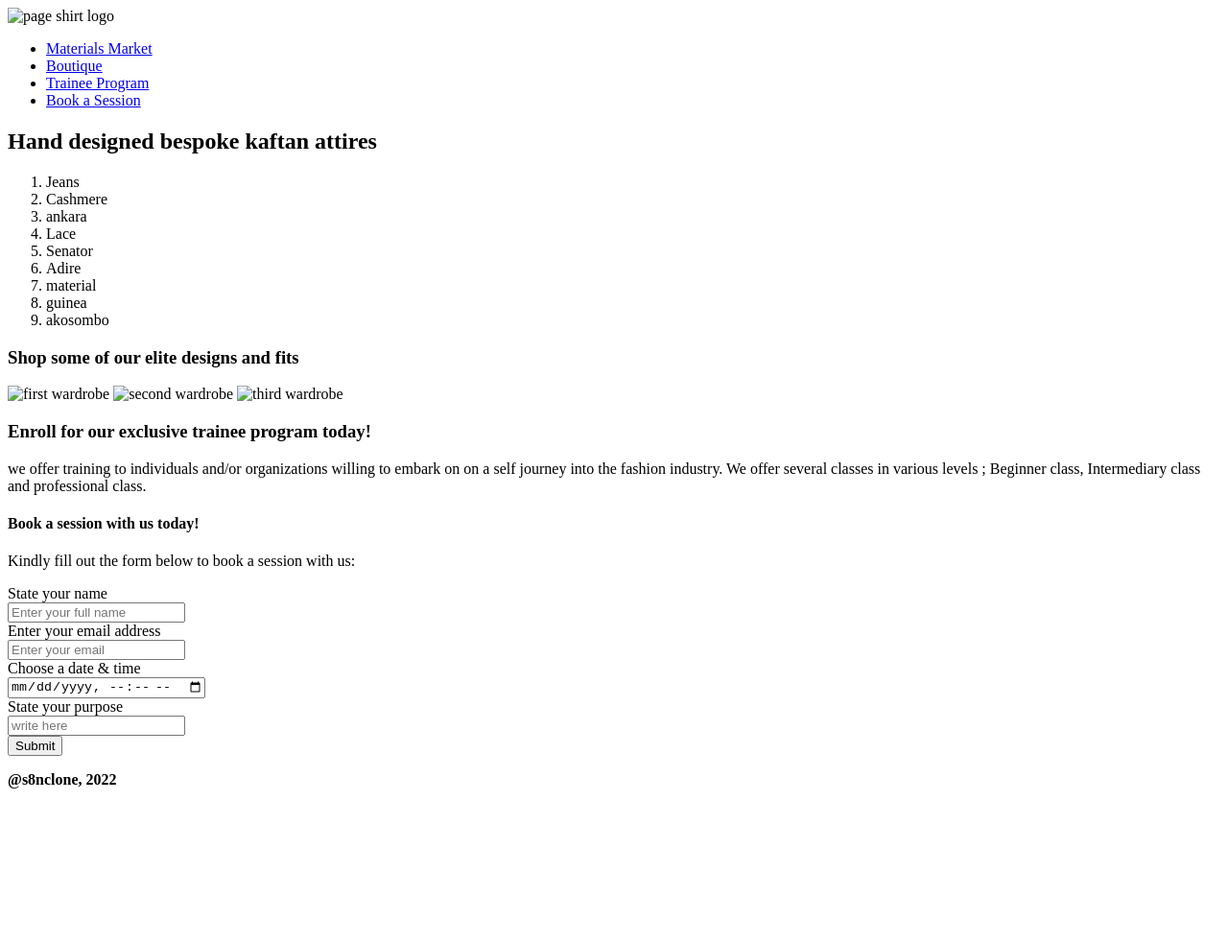
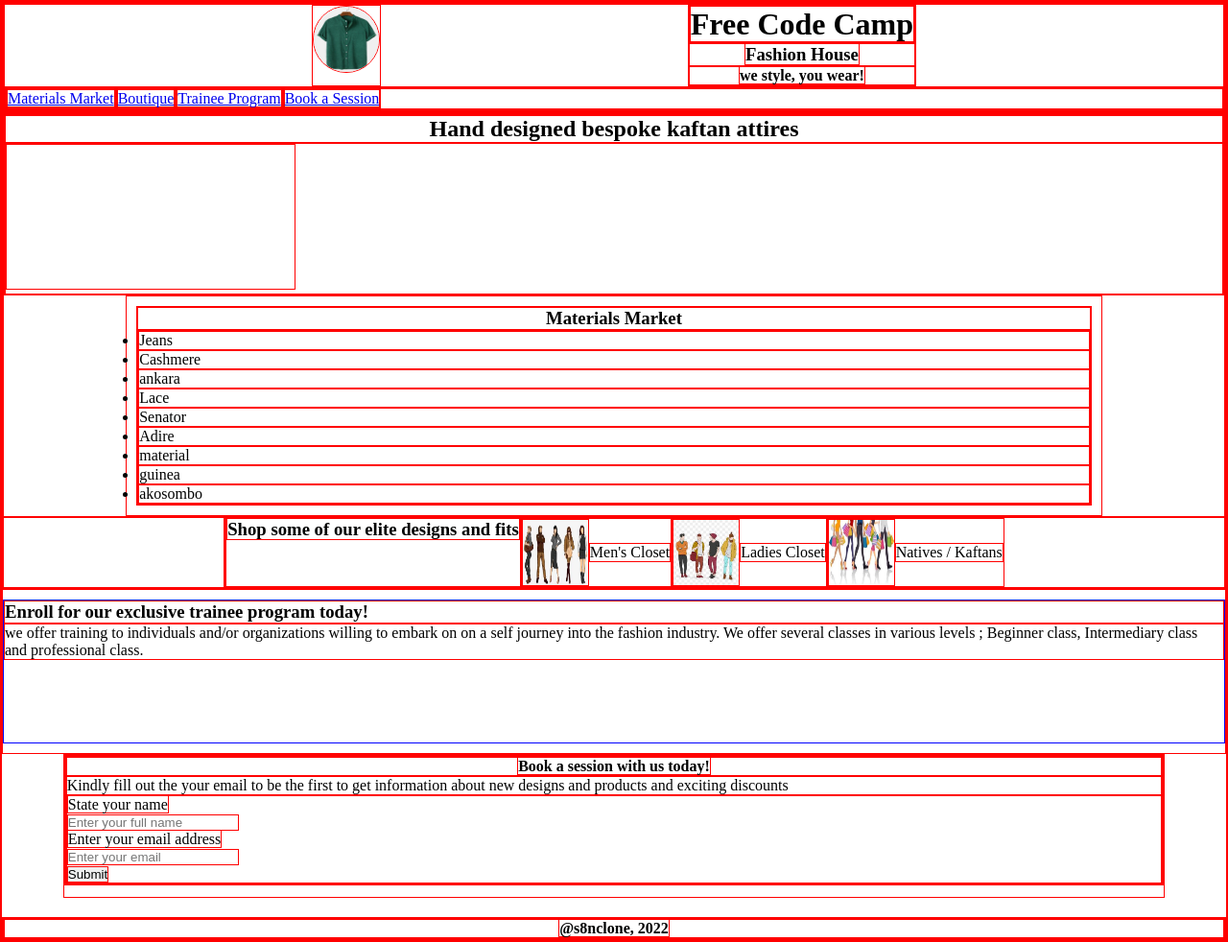
Before and after one commit to s8nclone/free-code-landing, a plain HTML site: page index.html in a window 1280 px wide. Shown: the whole page at 96% size. Before the commit the page ends 838 px from the top, so only its background shows below. Drawn offline with Linux system fonts and the light colour scheme.

Commit message:
making page layout

```diff
--- a/fcclanding.css
+++ b/fcclanding.css
@@ -1,7 +1,114 @@
 * {
+    padding:0;
+    margin:0;
     box-sizing:border-box;
+    border:1px solid red;
 }
+
+body {
+
+}
+
+.header-container {
+    display:flex;
+    margin:0 auto;
+    justify-content:space-around;
+    flex-wrap:wrap;
+    height:fit-content;
+    width:100%;
+}
+
+.logo {
+    display:flex;
+    justify-content: space-evenly;
+    width:100%;
+}
+
 .header-img{
-    height:15px;
-    width:15px;
+    height:70px;
+    width:70px;
+    border-radius:50%;
 }
+
+.top-header {
+    text-align: center;
+}
+
+.nav-bar {
+    display:block;
+    width:100%;
+
+}
+
+.nav-bar ul {
+    list-style-type: none;
+    display:flex;
+    align-items:center;
+    flex-wrap:nowrap;
+    text-align:center;
+}
+
+
+.fashion-vid > h2 {
+    text-align:center;
+}
+
+.materials {
+    padding:10px;
+    width:80%;
+    margin:0 auto;
+
+}
+
+.materials h3 {
+    text-align:center;
+}
+
+.materials ol {
+    list-style-type:disc;
+}
+
+.boutique {
+    display:flex;
+    margin:0 auto;
+    justify-content:center;
+    flex-wrap:wrap;
+
+}
+
+.boutique h3 {
+    text-align: center;
+}
+
+.boutique-img {
+    display:flex;
+    justify-content:center;
+    align-items:center;
+    flex-wrap:wrap;
+}
+
+.training {
+    width:100%;
+    margin:0 auto;
+    height:150px;
+    border:1px solid blue;
+    margin-top:10px;
+    margin-bottom:10px;
+
+}
+
+.session {
+    height:150px;
+    width:90%;
+    margin:0 auto;
+
+}
+
+.session h4 {
+    text-align:center;
+}
+
+footer {
+    margin-top:20px;
+    text-align:center;
+}
--- a/index.html
+++ b/index.html
@@ -2,17 +2,33 @@
 <html lang="en">
     <head>
         <meta charset="UTF-8">
+        <meta http-equiv="X-UA-Compatible" content="IE=edge">
         <meta name="viewport" content="width=device-width, initial-scale=1.0">
+
         <link rel="stylesheet" href="fcclanding.css">
+        <link rel="icon" type="img/c-icon" href="images\iconshirt.png">
+
+        <title>Free Code Fashion</title>
     </head>
+
+    <body>
+        <header id="header">
+            <div class="header-container">
+                <div class="logo">
                     <div>
-<header id="header">
-    <div class="logo">
-        <img id="header-img"
-        src="/C:\Users\HELLO\Pictures\Fadé/shirtlogo.jpg"
+                        <img class="header-img" id="header-img"
+                        src="images\shirtlogo.png"
                         alt="page shirt logo">
                     </div>
-    <nav id="nav-bar">
+
+                    <div class="top-header">
+                        <h1><strong>Free Code Camp</strong></h1>
+                        <h3><strong>Fashion House</strong></h3>
+                        <p><strong>we style, you wear!</strong></p>
+                    </div>
+                </div>
+
+                <nav id="nav-bar" class="nav-bar">
                     <ul>
                         <li><a class="nav-link" href="#materials"> Materials Market</a></li>
                         <li><a class="nav-link" href="#shop">Boutique</a></li>
@@ -20,13 +36,24 @@
                         <li><a class="nav-link" href="#session"> Book a Session</a></li>
                     </ul>
                 </nav>
+            </div>
         </header>
-<div class="container"></div>
-<section id="hero">
+
+
+        <main>
+            <div class="top-hero">
+                <div class="fashion-vid">
                     <h2>Hand designed bespoke kaftan attires</h2>
-</section>
-<div class="materials">
-    <section id="materials">
+                    <div class="video-content">
+                        <iframe>
+                            <video></video>
+                        </iframe>
+                    </div>
+                </div>
+
+                <div id="materials" class="materials">
+                    <section  class="material-mkt">
+                        <h3>Materials Market</h3>
                             <ol>
                                 <li>Jeans</li>
                                 <li>Cashmere</li>
@@ -40,54 +67,83 @@
                             </ol>
                     </section>
                 </div>
+            </div>
+
             <div class="boutique">
-    <section id="shop">
+                <section id="shop" ></section>
                     <h3><strong>Shop some of our elite designs and fits</strong></h3>
-        <img src="C:\Users\HELLO\WebDev Projects\fade/menfash2.png"
-        alt="first wardrobe">
-        <img src="C:\Users\HELLO\WebDev Projects\fade/fash3.png"
-        alt="second wardrobe">
-        <img src="C:\Users\HELLO\WebDev Projects\fade/fash1.png"
-        alt="third wardrobe">
+
+                    <div class="boutique-img">
+                        <img src="images\fashtoon5.png"
+                        alt="first wardrobe"
+                        width="70px"
+                        height="70px">
+                        <p>Men's Closet</p>
+                    </div>
+
+                    <div class="boutique-img">
+                        <img src="images\fashtoon6.png"
+                        alt="second wardrobe"
+                        width="70px"
+                        height="70px">
+                        <p>Ladies Closet</p>
+                    </div>
+
+                    <div class="boutique-img">
+                        <img src="images\fashtoon7.png"
+                        alt="third wardrobe"
+                        width="70px"
+                        height="70px">
+                        <p>Natives / Kaftans</p>
+                    </div>
                 </section>
             </div>
-<div class="training">
-    <section id="training">
+
+        </main>
+
+            <section>
+                <div id='training' class="training">
+
                         <h3>Enroll for our exclusive trainee program today!</h3>
                         <p>we offer training to individuals and/or organizations willing to embark on
                             on a self journey into the fashion industry. We offer several classes in
                             various levels ; Beginner class, Intermediary class and professional class.
                         </p>
+
+                </div>
             </section>
-</div>
-<div class="session">
-    <section id="session">
+
+            <div id="session" class="session">
+                <section class="form-page">
+                    <form id="form" action="https://www.freecodecamp.com/email-submit">
+
                         <h4><strong>Book a session with us today!</strong></h4>
-        <p>Kindly fill out the form below to book a session with us:</p>
-        <form id="form" action="https://www.freecodecamp.com/email-submit">
-            <label class="required">State your name</label><br>
+                        <p>Kindly fill out the your email to be the first to get information
+                            about new designs and products and exciting discounts</p>
+
+                            <div>
+                                <label class="required">State your name</label>
+                                <br>
                                 <input name="name" id="name" type="name"
                                 placeholder="Enter your full name" required>
                                 <br>
-            <label class="required">Enter your email address</label><br>
+                                <label class="required">Enter your email address</label>
+                                <br>
                                 <input name="email" id="email" type="email"
                                 placeholder="Enter your email" required>
                                 <br>
-            <label class="required">Choose a date & time</label><br>
-            <input name="date" id="date" type="datetime-local">
-            <br>
-            <label class="required">State your purpose</label><br>
-            <input class="text" id="text" type="text"
-            placeholder="write here">
-            <br>
-            <button id="submit" type="button">Submit</button>
+                                <input id="submit" type="button" value="Submit">
+                            </div>
                     </form>
                 </section>
             </div>
+    </body>
+
+    <footer>
         <div id="footer">
-    <footer>
+
             <p><strong>@s8nclone, 2022</strong></p>
+
+        </div>
     </footer>
-</div>
-</div>
  </html>
```
Also changed, not shown: images/fashtoon5.png (added), images/fashtoon6.png (added), images/fashtoon7.png (added), images/iconshirt.png (added), images/shirtlogo.png (added). Lines whose indentation alone changed are shown as unchanged.
